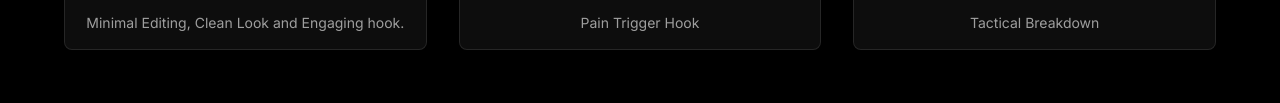
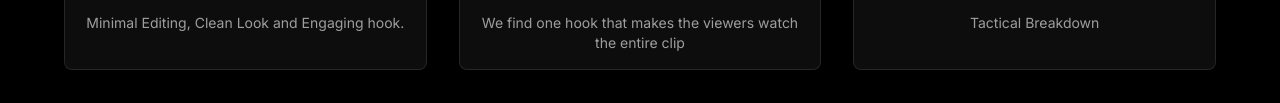
Before and after one commit to shikadoexe/shikadoclips.in, a website: page index.html in a window 1280 px wide. Shown: the part 1038-1141 px from the top of the page. Drawn offline with nearby package versions, Linux system fonts and the light colour scheme.

Commit message:
Update index.html

```diff
--- a/index.html
+++ b/index.html
@@ -75,7 +75,7 @@ Built specifically for creators who teach money, discipline, performance and gro
 <video controls class="w-full rounded-md">
 <source src="demo2.mp4" type="video/mp4">
 </video>
-<p class="mt-4 text-sm text-white/60">Pain Trigger Hook</p>
+<p class="mt-4 text-sm text-white/60">We find one hook that makes the viewers watch the entire clip</p>
 </div>
 
 <div class="bg-white/5 p-4 rounded-lg border border-white/10 card transition duration-300">
```
